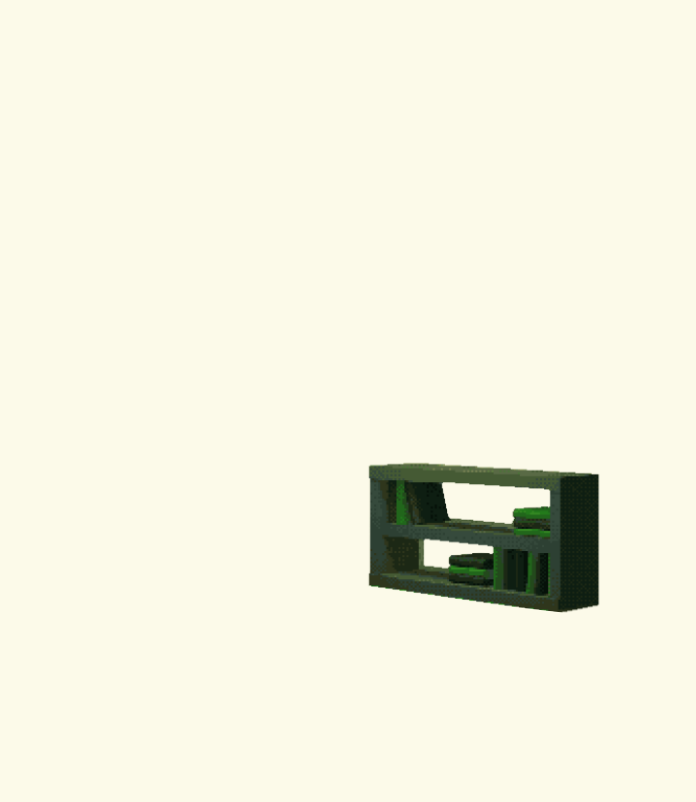
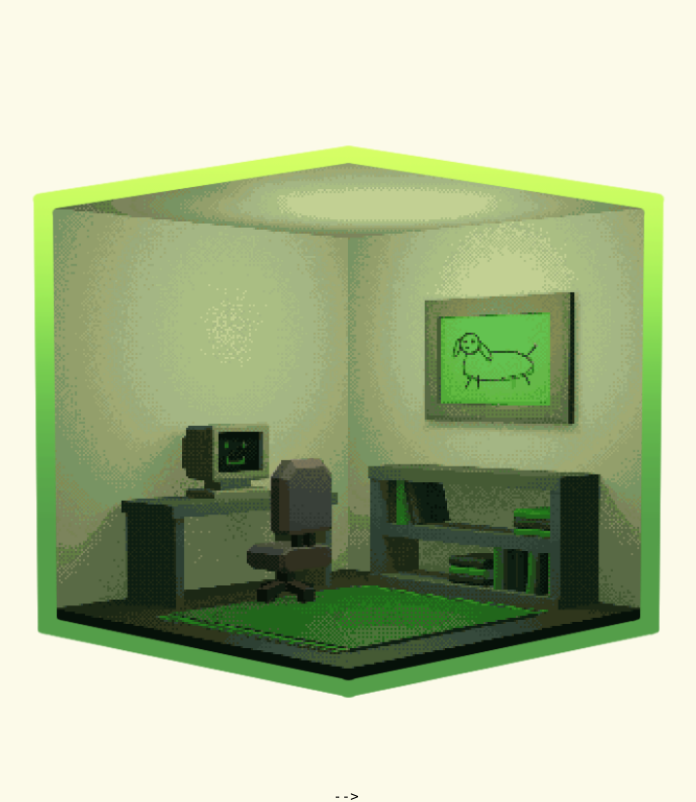
Before and after one commit to cdertrees/cdertrees.github.io, a plain HTML site: page index.html in a window 1280 px wide. Shown: the top 802 px of the page, without its empty margins (294-990 px from the left). Drawn offline with Linux system fonts and the light colour scheme.

Commit message:
Update index.html

```diff
--- a/index.html
+++ b/index.html
@@ -12,7 +12,7 @@
 
     <div class="box-noscroll">
       <div class="parent">
-<!--         <img src="bg.png"> -->
+     <img src="bg.png"> -->
         <a href="https://cdertrees.itch.io/"><img src="books.png"class="clipbooks"alt="About Me"></a>
         <span class="littleguy"><img src="guygallery.png"></span>
         </div>
```
